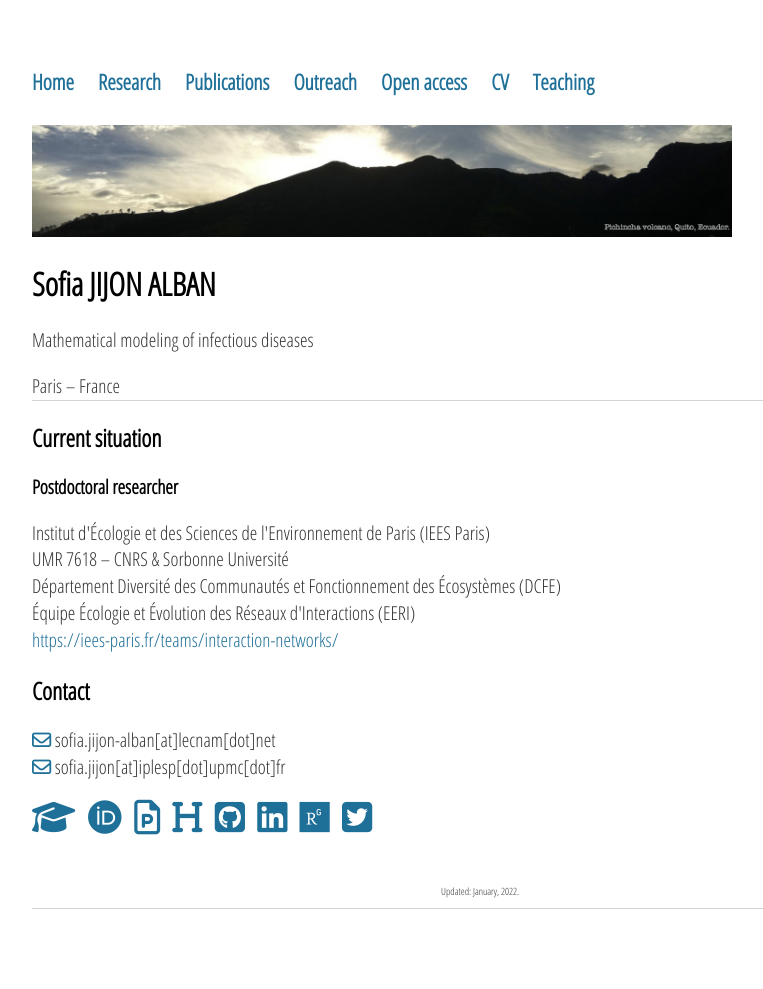
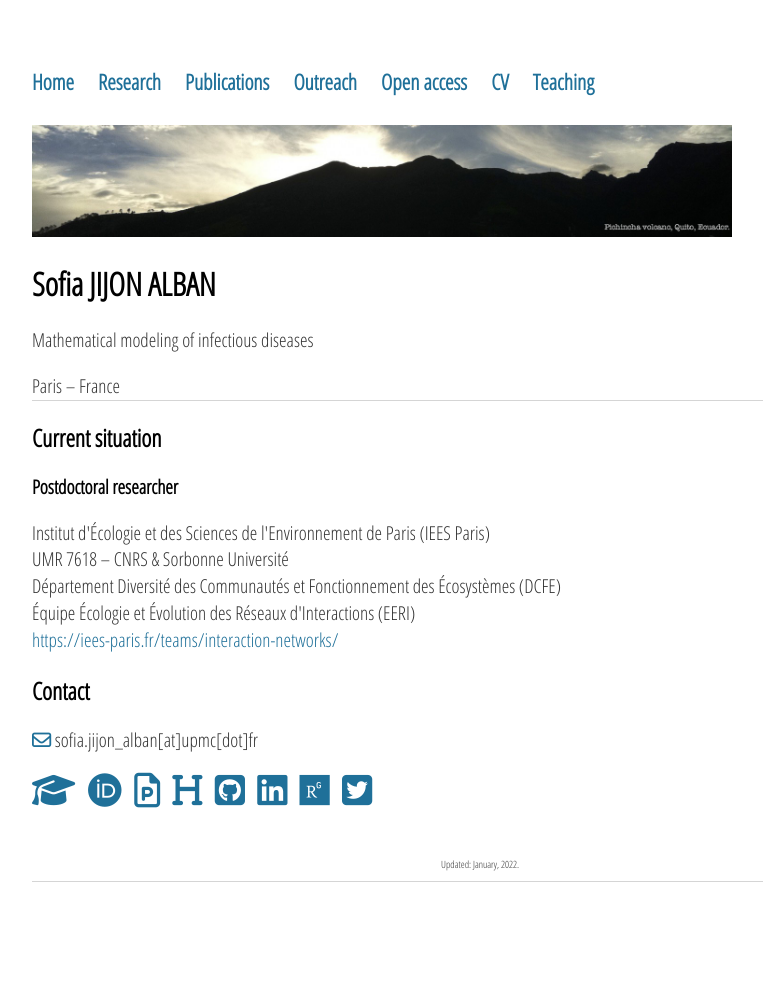
Before and after one commit to sjijon/sjijon.github.io, a Jekyll site: the page built from index.html, in a window 1280 px wide. Shown: the whole page, without its empty margins (160-923 px from the left). Built offline with Jekyll 4.4.1, drawn with Linux system fonts in a browser that asks for light colours; nearby versions of some CDN libraries; after the commit the page ends 962 px from its top, so only the background shows below that.

Commit message:
Update institutional email

```diff
--- a/index.html
+++ b/index.html
@@ -29,9 +29,13 @@ title: Sofia JIJON
 
 	<h2>Contact</h2>
 	<p>
-		<i class="far fa-envelope" style="color:#1f7099"></i> sofia.jijon-alban[at]lecnam[dot]net
+		<i class="far fa-envelope" style="color:#1f7099"></i> sofia.jijon_alban[at]upmc[dot]fr
 		<br>
-		<i class="far fa-envelope" style="color:#1f7099"></i> sofia.jijon[at]iplesp[dot]upmc[dot]fr
+		<!-- <i class="far fa-envelope" style="color:#1f7099"></i> sofia.jijon[at]gmail[dot]com -->
+		<!-- <br> -->
+		<!-- <i class="far fa-envelope" style="color:#1f7099"></i> sofia.jijon-alban[at]lecnam[dot]net
+		<br>
+		<i class="far fa-envelope" style="color:#1f7099"></i> sofia.jijon[at]iplesp[dot]upmc[dot]fr -->
 	</p>
 	<p>
 		<a href="https://scholar.google.fr/citations?user=0CT-3HgAAAAJ&hl" target="_blank"><i class="fa fa-graduation-cap " style="font-size: 1.8em"></i></a>
```
